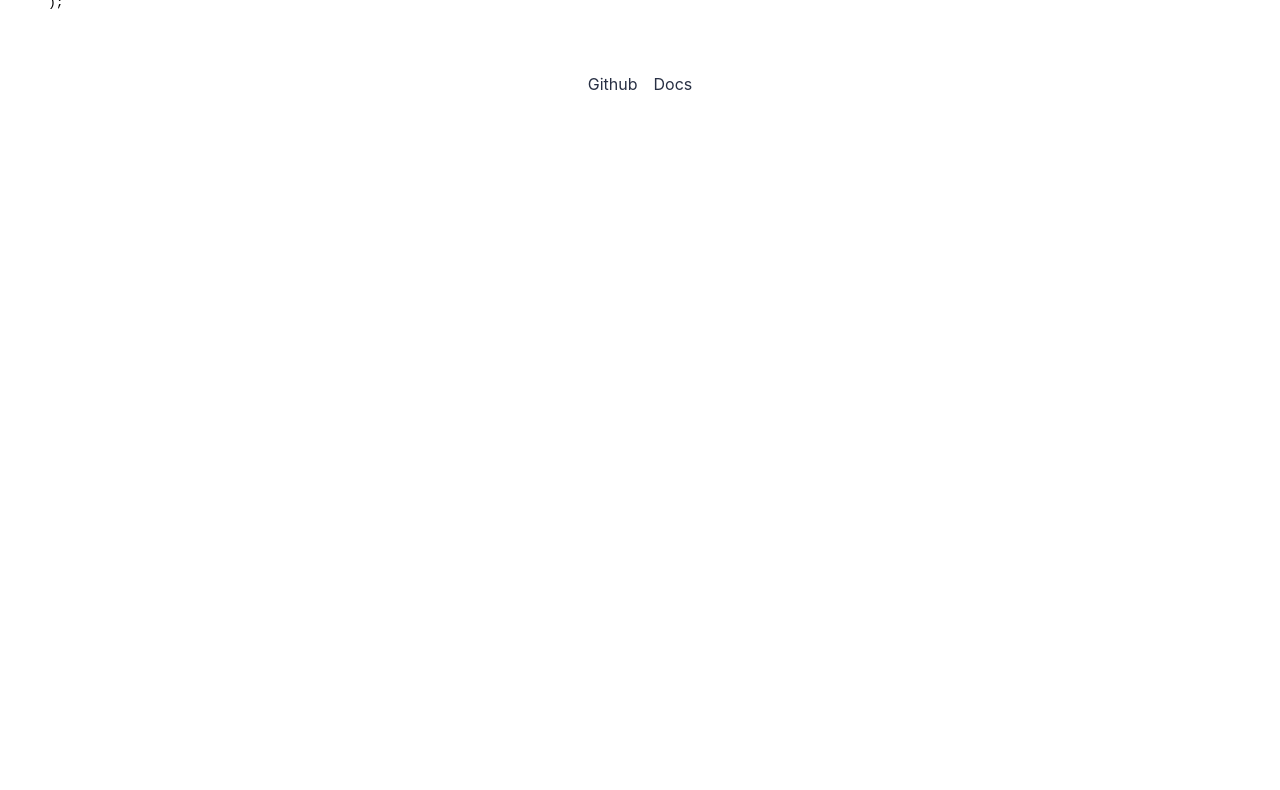
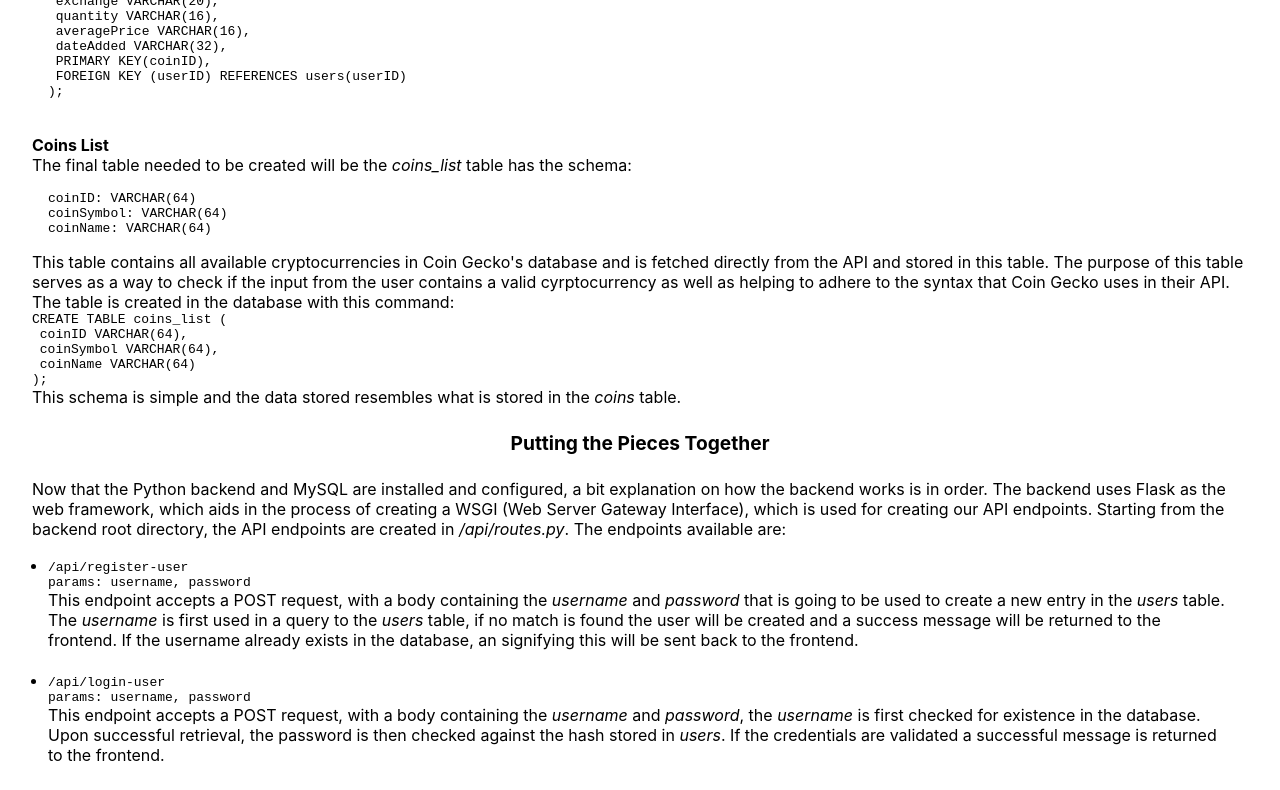
Before and after one commit to elijahbocz/exchange-tracker, a React (Create React App) app in the folder frontend/: page /documentation/backend in a window 1280 px wide. Shown: the part 2000-2790 px from the top of the page. Before the commit the page ends 2110 px from the top, so only its background shows below. Built offline with nearby package versions, Linux system fonts and the light colour scheme.

Commit message:
backend documentation is looking good

```diff
--- a/frontend/src/components/documentation/Backend.js
+++ b/frontend/src/components/documentation/Backend.js
@@ -7,6 +7,15 @@ import Footer from "../Footer";
 const StyledBackend = styled.div`
   text-align: center;
   padding: 1rem;
+
+  h1 {
+    font-size: 1.5rem;
+  }
+
+  h2 {
+    font-size: 1.2rem;
+    padding: 0.5rem;
+  }
 
   a {
     color: #8b786d;
@@ -43,6 +52,15 @@ const StyledBackend = styled.div`
   .schema {
     padding: 1rem;
   }
+
+  .putting-together {
+    padding: 1rem;
+    text-align: left;
+  }
+
+  .endpoints {
+    padding: 1rem;
+  }
 `;
 
 function Backend() {
@@ -50,7 +68,7 @@ function Backend() {
     <div className="backend-wrapper">
       <Header />
       <StyledBackend>
-        <h2>Coin Exchange Tracker Backend</h2>
+        <h1>Coin Exchange Tracker Backend</h1>
         <div className="tech-stack">
           <p>
             The backend for this application was developed and deployed on
@@ -70,7 +88,7 @@ function Backend() {
             and is used for the source of this application's data.
           </p>
         </div>
-        <h3>Installing Dependencies and Running the Backend</h3>
+        <h2>Installing Dependencies and Running the Backend</h2>
         <div className="installing-and-running">
           <p>
             The Python dependencies required to run the backend are stored
@@ -130,11 +148,11 @@ function Backend() {
           <code>* Debugger is active!</code>
           <code>* Debugger PIN: 516-540-820</code>
         </div>
-        <h3>MySQL Configuration</h3>
+        <h2>MySQL Configuration</h2>
         <div className="mysql-config">
           <p>
             Assuming MySQL is installed on Ubuntu 20.04, and a user with the
-            name <em>prod</em> within MySQL has appropriate access, first create
+            name <em>dev</em> within MySQL has appropriate access, first create
             the database:
           </p>
           <code>CREATE DATABASE exchange-tracker;</code>
@@ -142,6 +160,7 @@ function Backend() {
           <p>Set that database for subsequent commands:</p>
           <code>USE exchange_tracker;</code>
           <br />
+          <h3>Users</h3>
           <p>
             The first table needed is the <em>users</em> table, which stores
             user information, the schema is as follows:
@@ -166,6 +185,7 @@ function Backend() {
           <code> PRIMARY KEY (userID)</code>
           <code>);</code>
           <br />
+          <h3>Coins</h3>
           <p>
             The second table needed is the <em>coins</em> table, which stores
             the information of each coin that is associated with each user. The
@@ -199,7 +219,7 @@ function Backend() {
             with the quanity being the amount of coin purchased, and the
             averagePrice being the amount paid for the quantity. Finally, the
             dateAdded field corresponds time stamp for when the entry was made
-            into the database and will be in this format{" "}
+            into the database and will be in the format of{" "}
             <em>2021-07-20 16:52:36.307576</em>. The SQL command to create this
             table is as follows:
           </p>
@@ -217,6 +237,128 @@ function Backend() {
             <code> FOREIGN KEY (userID) REFERENCES users(userID)</code>
             <code>);</code>
           </div>
+          <br />
+          <h3>Coins List</h3>
+          <p>
+            The final table needed to be created will be the <em>coins_list</em>{" "}
+            table has the schema:
+          </p>
+          <div className="schema">
+            <code>coinID: VARCHAR(64)</code>
+            <code>coinSymbol: VARCHAR(64)</code>
+            <code>coinName: VARCHAR(64)</code>
+          </div>
+          <p>
+            This table contains all available cryptocurrencies in Coin Gecko's
+            database and is fetched directly from the API and stored in this
+            table. The purpose of this table serves as a way to check if the
+            input from the user contains a valid cyrptocurrency as well as
+            helping to adhere to the syntax that Coin Gecko uses in their API.
+            The table is created in the database with this command:
+          </p>
+          <code>CREATE TABLE coins_list (</code>
+          <code> coinID VARCHAR(64),</code>
+          <code> coinSymbol VARCHAR(64),</code>
+          <code> coinName VARCHAR(64)</code>
+          <code>);</code>
+          <p>
+            This schema is simple and the data stored resembles what is stored
+            in the <em>coins</em> table.
+          </p>
+        </div>
+        <h2>Putting the Pieces Together</h2>
+        <div className="putting-together">
+          <p>
+            Now that the Python backend and MySQL are installed and configured,
+            a bit explanation on how the backend works is in order. The backend
+            uses Flask as the web framework, which aids in the process of
+            creating a WSGI (Web Server Gateway Interface), which is used for
+            creating our API endpoints. Starting from the backend root
+            directory, the API endpoints are created in <em>/api/routes.py</em>.
+            The endpoints available are:
+            <div className="endpoints">
+              <ul>
+                <li>
+                  <code>/api/register-user</code>
+                  <code>params: username, password</code>
+                  <p>
+                    This endpoint accepts a POST request, with a body containing
+                    the <em>username</em> and <em>password</em> that is going to
+                    be used to create a new entry in the <em>users</em> table.
+                    The <em>username</em> is first used in a query to the{" "}
+                    <em>users</em> table, if no match is found the user will be
+                    created and a success message will be returned to the
+                    frontend. If the username already exists in the database, an
+                    signifying this will be sent back to the frontend.
+                  </p>
+                </li>
+                <br />
+                <li>
+                  <code>/api/login-user</code>
+                  <code>params: username, password</code>
+                  <p>
+                    This endpoint accepts a POST request, with a body containing
+                    the <em>username</em> and <em>password</em>, the{" "}
+                    <em>username</em> is first checked for existence in the
+                    database. Upon successful retrieval, the password is then
+                    checked against the hash stored in <em>users</em>. If the
+                    credentials are validated a successful message is returned
+                    to the frontend.
+                  </p>
+                </li>
+                <br />
+                <li>
+                  <code>/api/new-coin</code>
+                  <code>
+                    params: coinID, userID, coinName, coinSymbol, exchange,
+                    quantity, averagePrice
+                  </code>
+                  <p>
+                    This endpoint accepts a POST request, with the required
+                    parameters to create a new entry in the <em>coins</em>{" "}
+                    table. Of the required parameters, only 4 will be taken from
+                    input by the user:{" "}
+                    <em>coinSymbol, exchange, quantity, and averagePrice</em>.
+                    The other parameters will be handled by the frontend's logic
+                    and passed in along with user data. If the new entry is
+                    stored correctly, a success message will be returned to the
+                    frontend, otherwise an error will be returned.
+                  </p>
+                </li>
+                <br />
+                <li>
+                  <code>/api/get-coins-list</code>
+                  <code>No parameters needed</code>
+                  <p>
+                    This endpoint accepts a GET request and will return all of
+                    the entries in the <em>coins_list</em> table. This is used
+                    for validating user input on the frontend for new coins to
+                    be stored in <em>coins</em>.
+                  </p>
+                </li>
+                <br />
+                <li>
+                  <code>/api/get-dashboard</code>
+                  <code>params: userID</code>
+                  <p>
+                    This endpoint accepts a POST request, with the userID as the
+                    only parameter. Upon a valid user ID being sent with the
+                    request, all of the entries in the <em>coins</em> table
+                    associated with the user ID will be retrieved from the
+                    table. The current prices of each coin retrieved from the
+                    table will then be fetched from the Coin Gecko API. The
+                    profits and losses for each entry in the <em>coins</em>{" "}
+                    table will then be calculated against the current price that
+                    has been fetched from Coin Gecko. The total profit and loss
+                    will also be kept as a running sum to be displayed on the
+                    dashboard as well. All of this data is then packaged into a
+                    JSON object on the backend and then returned to the frontend
+                    to display to the user.
+                  </p>
+                </li>
+              </ul>
+            </div>
+          </p>
         </div>
       </StyledBackend>
       <Footer />
--- a/frontend/src/components/documentation/Contents.js
+++ b/frontend/src/components/documentation/Contents.js
@@ -8,6 +8,11 @@ import Footer from "../Footer";
 const StyledContents = styled.div`
   padding: 1rem;
   text-align: center;
+
+  h2 {
+      font-size: 1.5rem;
+      padding-bottom: 0.5rem;
+  }
 `;
 
 const StyledLink = styled(Link)`
```
Also changed, not shown: 1 other file (tests, documents, lock files or other folders).
